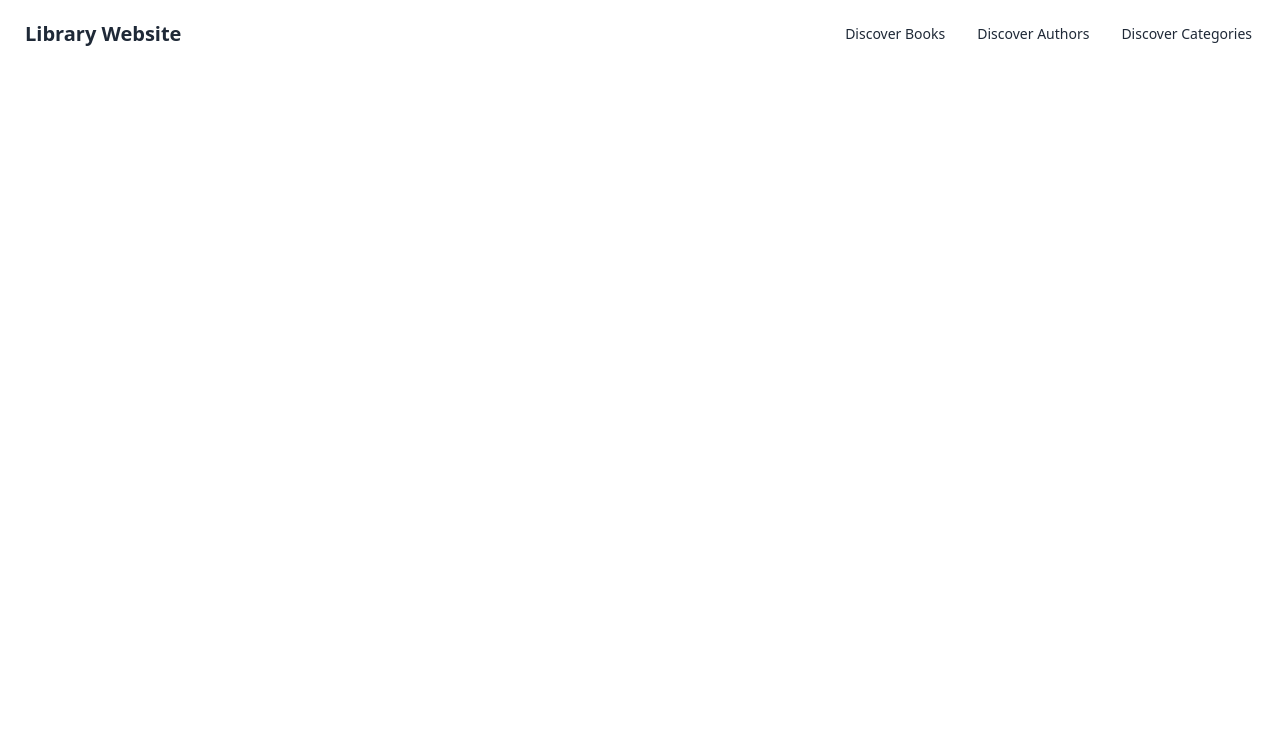
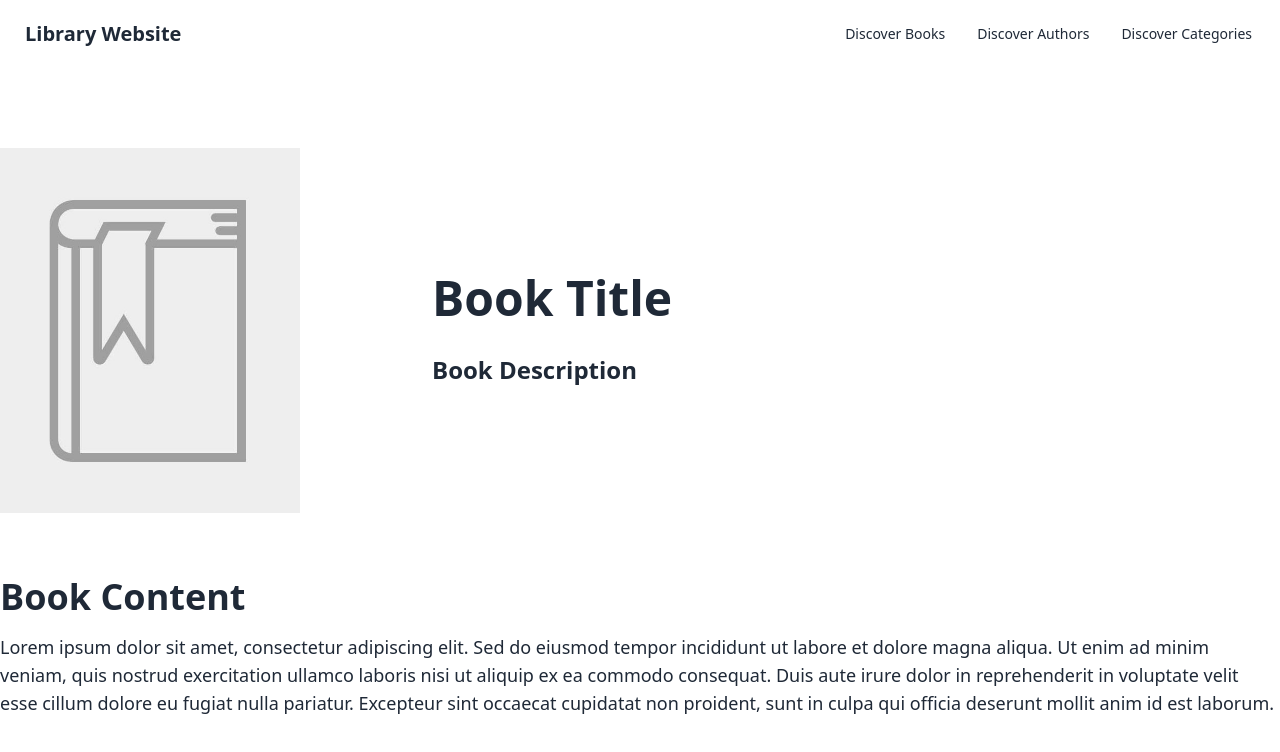
Before and after one commit to Meedux/library-management-system, a Next.js app: page /books/15 in a window 1280 px wide. Shown: the top 752 px of the page. Built offline with nearby package versions, Linux system fonts and the light colour scheme.

Commit message:
Book Content

```diff
--- a/app/books/[id]/page.tsx
+++ b/app/books/[id]/page.tsx
@@ -2,13 +2,41 @@
 
 import React from "react";
 import { useParams } from "next/navigation";
+import Image from "next/image";
 
 const page = () => {
   const params = useParams();
   const { id } = params;
   return (
     <>
+      <div className="grid grid-cols-6 gap-4 mt-20 mb-16">
+        <div className="col-span-2">
+          <Image
+            src="/book-cover-placeholder.jpg"
+            alt="book"
+            width={300}
+            height={400}
+          />
+        </div>
 
+        <div className="col-span-4 flex items-start justify-center flex-col">
+          <span className="font-bold text-5xl mb-8">Book Title</span>
+          <span className="font-semibold text-2xl">Book Description</span>
+        </div>
+      </div>
+
+      <div className="mt-10">
+        <h2 className="font-bold text-4xl mb-4">Book Content</h2>
+        <p className="text-lg">
+          Lorem ipsum dolor sit amet, consectetur adipiscing elit. Sed do
+          eiusmod tempor incididunt ut labore et dolore magna aliqua. Ut enim ad
+          minim veniam, quis nostrud exercitation ullamco laboris nisi ut
+          aliquip ex ea commodo consequat. Duis aute irure dolor in
+          reprehenderit in voluptate velit esse cillum dolore eu fugiat nulla
+          pariatur. Excepteur sint occaecat cupidatat non proident, sunt in
+          culpa qui officia deserunt mollit anim id est laborum.
+        </p>
+      </div>
     </>
   );
 };
--- a/components/BookCard.tsx
+++ b/components/BookCard.tsx
@@ -1,5 +1,6 @@
 import React from "react";
 import Image from "next/image";
+import Link from "next/link";
 
 const BookCard = () => {
   return (
@@ -17,7 +18,7 @@ const BookCard = () => {
           <h2 className="card-title">Book Title</h2>
           <p>Book Description</p>
           <div className="card-actions justify-end">
-            <button className="btn btn-primary">Read Now</button>
+            <Link href="/books/15" className="btn btn-primary">Read Now</Link>
           </div>
         </div>
       </div>
```
